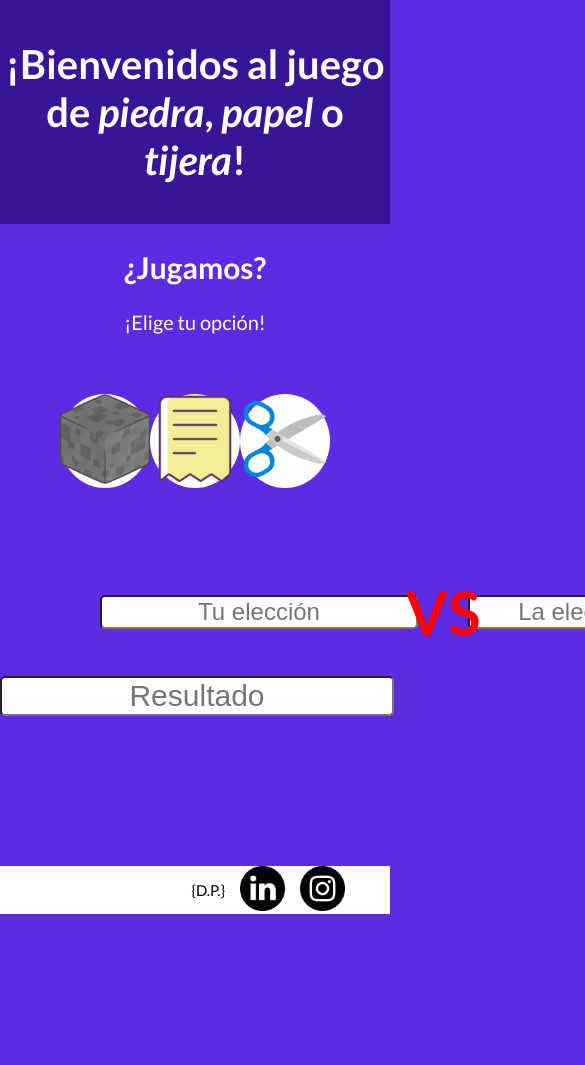
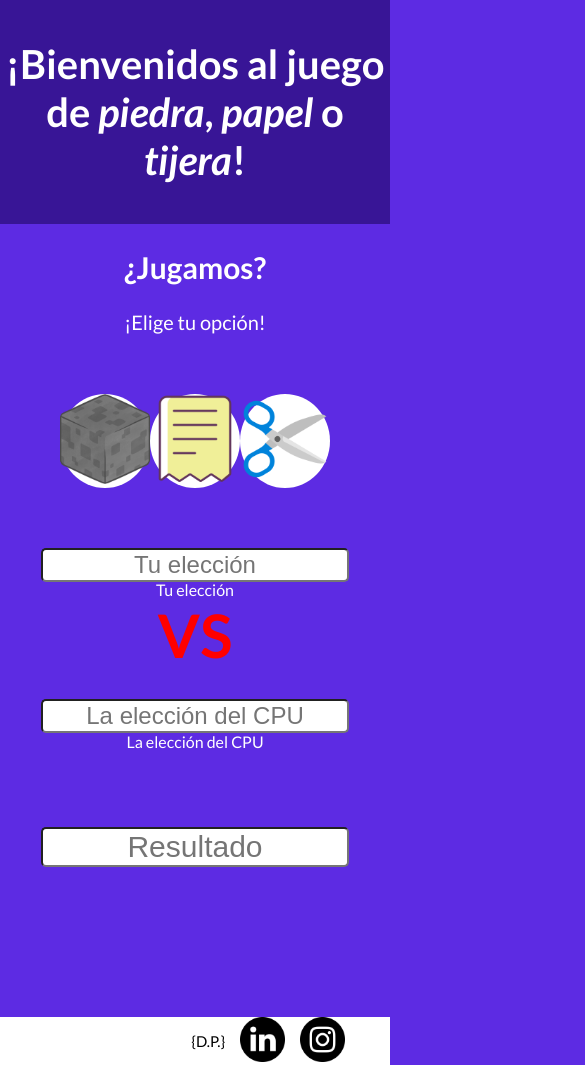
Before and after one commit to diegopagini/Piedra-Papel-Tijera_JS, a plain HTML site: page index.html in a window 390 px wide. Shown: the top 1065 px of the page, 585 px wide, since content can reach past the window. Before the commit the page ends 914 px from the top, so only its background shows below. Drawn offline with Linux system fonts and the light colour scheme.

Commit message:
Final 2.0
Ahora con un poco de responsive y versión mobile.

```diff
--- a/css/main.css
+++ b/css/main.css
@@ -48,6 +48,10 @@ h2 {
   margin-right: 5em;
   text-align: center;
 }
+.resultContainer p {
+  font-size: 0.8em;
+  margin-top: -0.1em;
+}
 .vs p{
   font-size: 2em;
   font-weight: bold;
@@ -83,3 +87,17 @@ h2 {
 footer ul li a img {
   max-height: 3em;
 }
+
+@media (max-width: 425px){
+  .resultContainer{
+    display: flex;
+    flex-direction: column;
+    margin: 0 auto;
+  }
+  .resultados{
+    width: 300px;
+  }
+  .resultado{
+    margin-top: 3em;
+  }
+}
--- a/index.html
+++ b/index.html
@@ -22,12 +22,14 @@
       <div class="resultContainer">
         <div class="playerResult">
           <input type="text" placeholder="Tu elección" name="player" class="resultados" readonly id="playerResult">
+          <p>Tu elección</p>
         </div>
         <div class="vs">
           <p>VS</p>
         </div>
         <div class="cpuResult">
           <input type="text" placeholder="La elección del CPU" name="cpu" class="resultados" readonly id="cpuResult">
+          <p>La elección del CPU</p>
         </div>
       </div>
     </div>
```
